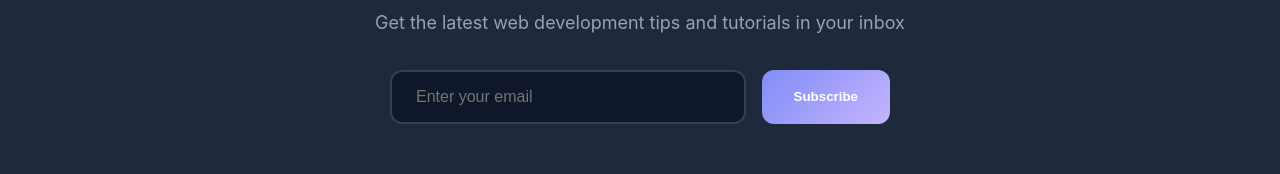
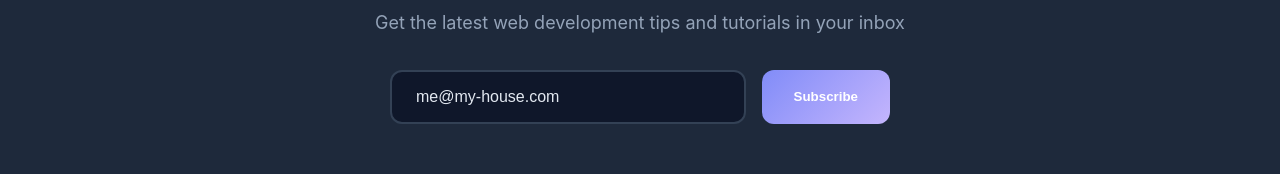
Before and after one commit to willehpeh/oc-forms, an Angular app: page /home in a window 1280 px wide. Shown: the part 758-932 px from the top of the page. Built offline with nearby package versions, Linux system fonts and the light colour scheme.

Commit message:
Finished chapter

```diff
--- a/src/app/home/newsletter/newsletter.component.ts
+++ b/src/app/home/newsletter/newsletter.component.ts
@@ -1,16 +1,25 @@
 import { Component } from '@angular/core';
+import { FormsModule, NgForm } from '@angular/forms';
 
 @Component({
   selector: 'app-newsletter',
-  imports: [],
+  imports: [
+    FormsModule
+  ],
   styleUrls: ['./newsletter.component.scss'],
   template: `
 		<section class="newsletter">
 			<div class="newsletter-container">
 				<h2>Stay Updated</h2>
 				<p>Get the latest web development tips and tutorials in your inbox</p>
-				<form class="newsletter-form">
-					<input type="email" placeholder="Enter your email" required>
+				<form #newsletterForm="ngForm"
+              (ngSubmit)="onSubmit(newsletterForm)"
+              class="newsletter-form">
+					<input type="email"
+                 name="userEmail"
+                 [(ngModel)]="userEmail"
+                 placeholder="Enter your email"
+                 required>
 					<button type="submit">Subscribe</button>
 				</form>
 			</div>
@@ -18,5 +27,9 @@ import { Component } from '@angular/core';
   `,
 })
 export class NewsletterComponent {
+  userEmail: string = 'me@my-house.com';
 
+  onSubmit(form: NgForm): void {
+    console.log(form.value);
+  }
 }
```
